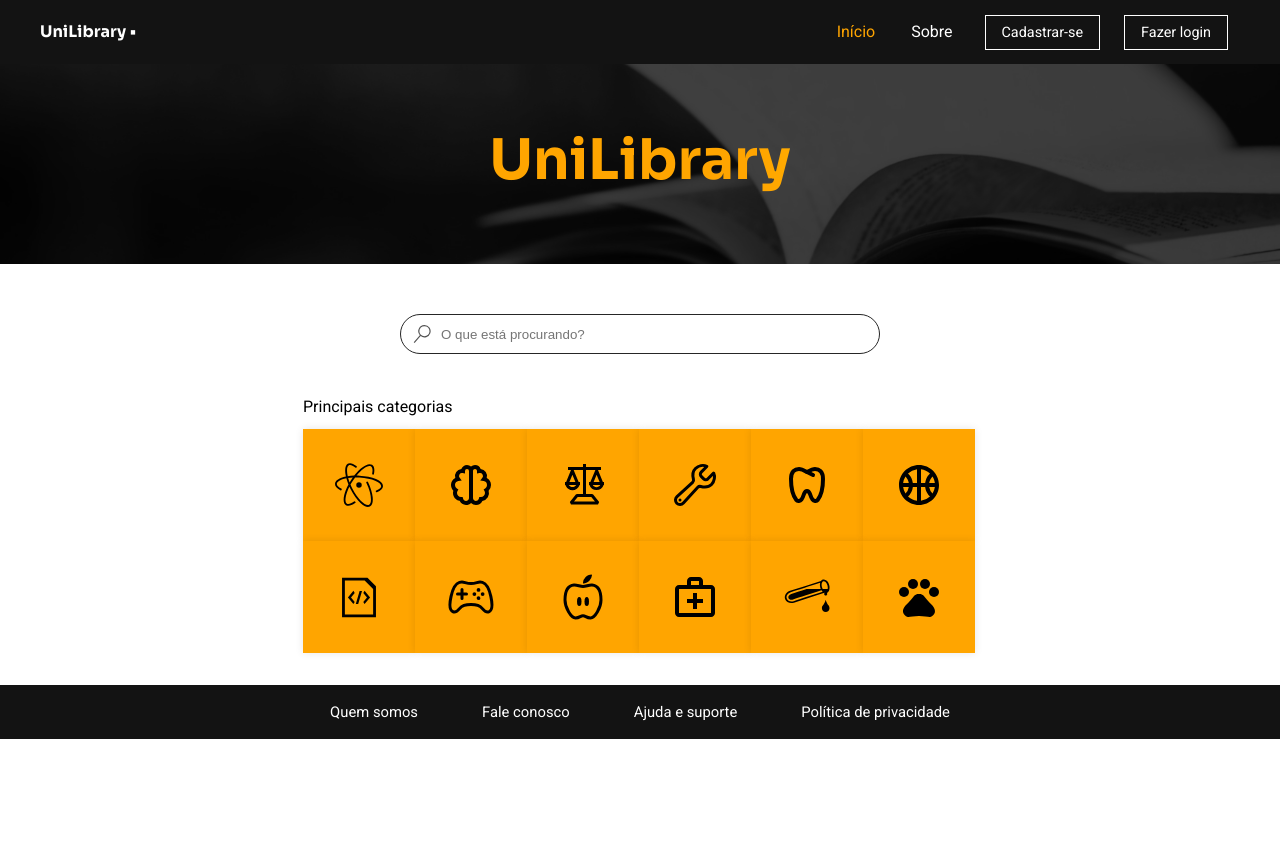
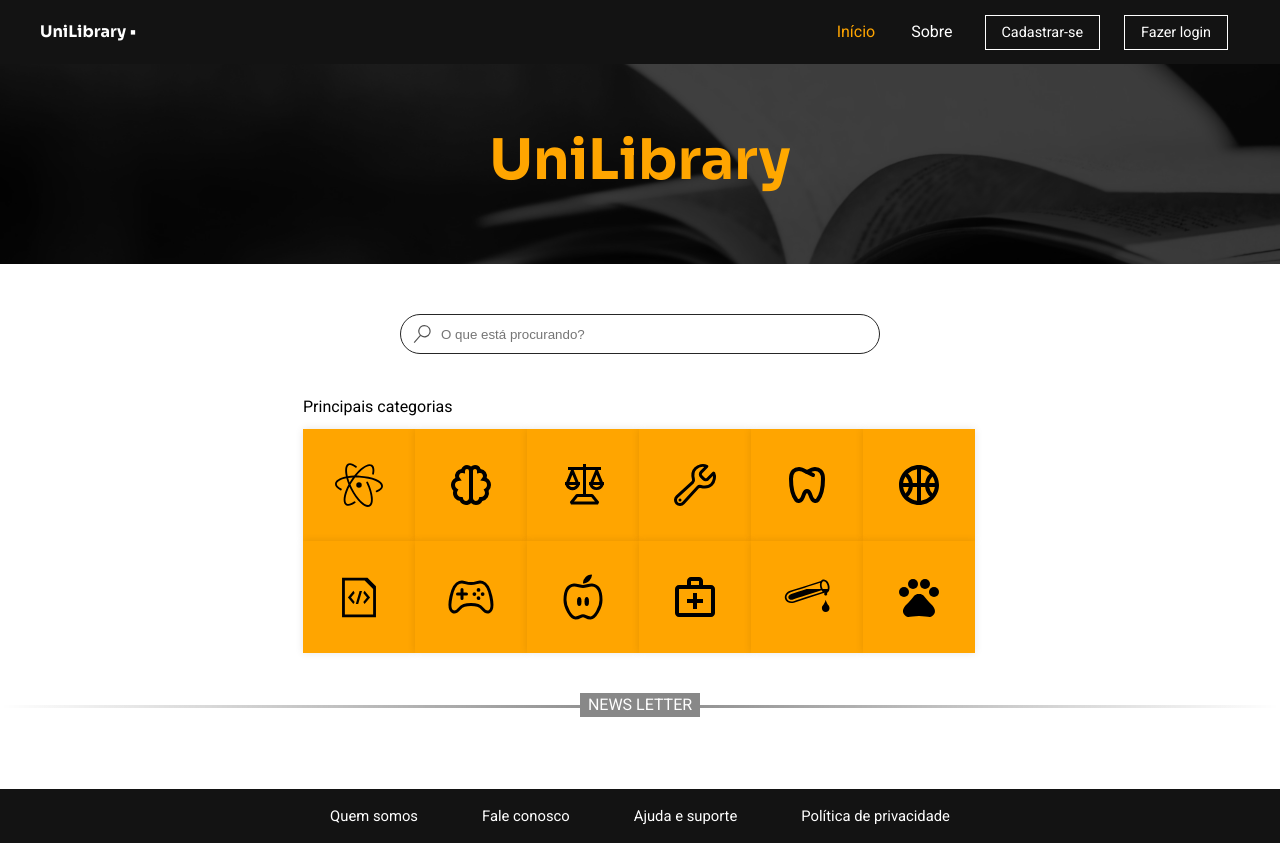
Before and after one commit to HarlonGarcia/UniLibrary, a React (Vite) app: page / in a window 1280 px wide. Before the commit the page ends 800 px from the top, so only its background shows below. Built offline with nearby package versions, Linux system fonts and the light colour scheme.

Commit message:
feat: books added

```diff
--- a/src/App.scss
+++ b/src/App.scss
@@ -9,7 +9,7 @@ body {
 }
 
 *::-webkit-scrollbar {
-  width: 4px;
+  width: 8px;
 }
 
 *::-webkit-scrollbar-track {
--- /dev/null
+++ b/src/components/Books/Book/Book.jsx
@@ -0,0 +1,16 @@
+import React from 'react';
+import './Book.scss'
+
+
+const Book = ({title, image}) => {
+    let thumbnail = image && image.smallThumbnail;
+
+    return (
+    <div className='book__card'>
+        <h2 className='book__title'>REACT</h2>
+        <img src={thumbnail || ''} className='book__image' alt={title}></img>
+    </div>
+  )
+}
+
+export default Book
--- /dev/null
+++ b/src/components/Books/Book/Book.scss
@@ -0,0 +1,24 @@
+@use '../../../index.scss' as var;
+
+.book__card {
+    display: flex;
+    flex-direction: column;
+    align-items: center;
+    text-align: center;
+
+    width: 13rem;
+    padding: .75rem;
+    margin: .375rem;
+
+    background-color: var.$light-blue;
+
+    .book__title {
+        width: 10rem;
+        margin-bottom: 1rem;
+    }
+
+    .book__image {
+        width: 100%;
+        height: 200px;
+    }
+}
--- /dev/null
+++ b/src/components/Books/Books.jsx
@@ -0,0 +1,14 @@
+import React, { useState } from 'react';
+import './Books.scss'
+import Book from './Book/Book'
+
+const Books = ({data}) => {
+  return (
+    <div className='book__container'>
+        {data && data.map(({volumeInfo}, index) =>
+        <Book key={index} title={volumeInfo.title} image={volumeInfo.imageLinks} />)}
+    </div>
+  )
+}
+
+export default Books
--- /dev/null
+++ b/src/components/Books/Books.scss
@@ -0,0 +1,9 @@
+.book__container {
+    display: flex;
+    justify-content: center;
+    flex-wrap: wrap;
+
+    max-width: 56.125rem;
+
+    margin: 2rem;
+}
--- a/src/components/Categories/Categories.scss
+++ b/src/components/Categories/Categories.scss
@@ -3,6 +3,8 @@
 .categories_container {
     display: flex;
     flex-direction: column;
+    margin: 0 auto;
+    max-width: 42.125rem;
 
     margin-bottom: 2rem;
 
@@ -14,6 +16,6 @@
         display: flex;
         flex-wrap: wrap;
 
-        width: 42.125rem;
+        max-width: 42.125rem;
     }
 }
--- a/src/components/Categories/CategoryCard/CategoryCard.jsx
+++ b/src/components/Categories/CategoryCard/CategoryCard.jsx
@@ -2,8 +2,13 @@ import React from 'react';
 import './CategoryCard.scss'
 
 const CategoryCard = ({icon, label}) => {
+
+  const handleClick = () => {
+    console.log('oi');
+  }
+
   return (
-    <div className="category">
+    <div className="category" onClick={handleClick}>
         <div className="flip-card">
             <div className="flip-card-front">
                 {icon}
--- a/src/components/Categories/CategoryCard/CategoryCard.scss
+++ b/src/components/Categories/CategoryCard/CategoryCard.scss
@@ -5,10 +5,8 @@
     perspective: 1000px;
 
     height: 7rem;
-    width: 7rem;
-
+    min-width: 7rem;
     cursor: pointer;
-
 
     .flip-card {
         position: relative;
--- a/src/components/Home/Home.jsx
+++ b/src/components/Home/Home.jsx
@@ -1,7 +1,8 @@
-import React from 'react';
+import React, { useState } from 'react';
 import './Home.scss';
+import { VscSearch } from 'react-icons/vsc'
 
-import { VscSearch } from 'react-icons/vsc'
+import Books from '../Books/Books'
 import Banner from '../Shared/Banner/Banner';
 import Header from '../Shared/Header/Header';
 import Input from '../Shared/Input/Input';
@@ -9,16 +10,36 @@ import Categories from '../Categories/Categories';
 import Footer from '../Shared/Footer/Footer';
 
 const Home = () => {
+  const [search, setSearch] = useState('');
+  const [books, setBooks] = useState('');
+
+  const handleChange = (event) => {
+    event.preventDefault();
+    setSearch(event.target.value);
+    console.log(event.target.value);
+  }
+
+  const searchBook = async (event) => {
+    if (event.key = 'Enter') {
+        const response = await fetch(`https://www.googleapis.com/books/v1/volumes?q=${search}&maxResults=16&key=AIzaSyDg5Semzv0U9jO9VSBE2xkOMMoE3YmQhTI`);
+        const json = await response.json();
+        setBooks(json.items);
+        console.log(json.items[0]);
+    }
+  }
+
   return (
     <div id='home_page'>
       <Header />
       <Banner />
       <div className='search'>
         <VscSearch size={"2.375rem"} />
-        <Input inputstyle={{width: "30rem", height: "2.5rem", padding: "0 2.5rem"}} type="text"
-        placeholder="O que está procurando?" id="search" />
+        <input type="text" placeholder="O que está procurando?" id="search__books" onChange={handleChange} onKeyPress={searchBook} />
       </div>
       <Categories />
+      <hr className='line' data-content="NEWS LETTER"/>
+
+      <Books data={books}/>
       <Footer />
     </div>
   )
--- a/src/components/Home/Home.scss
+++ b/src/components/Home/Home.scss
@@ -1,4 +1,4 @@
-@use '../../index.scss' as var;
+@use "../../index.scss" as var;
 
 #home_page {
   height: 100%;
@@ -19,7 +19,55 @@
     :first-child {
       position: absolute;
       padding: 0 0 20px 6px;
-            color: rgba(var.$dark-color, .8);
+      color: rgba(var.$dark-color, 0.8);
+    }
+
+    #search__books {
+      width: 30rem;
+      height: 2.5rem;
+      padding: 0 2.5rem;
+
+      margin-bottom: 20px;
+
+      background-color: transparent;
+      border-radius: 20px;
+      outline: none;
+      border: var.$dark-color 1.5px solid;
+    }
+  }
+
+  .line {
+    width: 100vw;
+    line-height: 1em;
+    height: 1.5em;
+
+    position: relative;
+    text-align: center;
+
+    outline: 0;
+    border: 0;
+    color: black;
+    opacity: 0.5;
+
+    &:before {
+      content: "";
+      background: linear-gradient(to right, transparent, var.$very-dark, transparent);
+      position: absolute;
+      left: 0;
+      top: 50%;
+      width: 100%;
+      height: 3px;
+    }
+    &:after {
+      content: attr(data-content);
+      position: relative;
+      display: inline-block;
+      color: black;
+
+      padding: 0 0.5em;
+      line-height: 1.5em;
+      color: var.$light-color;
+      background-color: var.$very-dark;
     }
   }
 }
--- a/src/components/Shared/Input/Input.jsx
+++ b/src/components/Shared/Input/Input.jsx
@@ -1,5 +1,5 @@
 import React from 'react';
-import './Input.scss'
+import './Input.scss';
 
 const Input = ({type, placeholder, id, label, inputstyle, fieldstyle}) => {
   return (
```
Also changed, not shown: src/assets/svg/logo.svg. Lines whose indentation alone changed are shown as unchanged.
